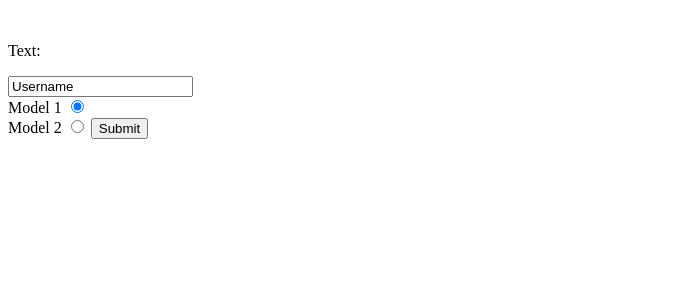
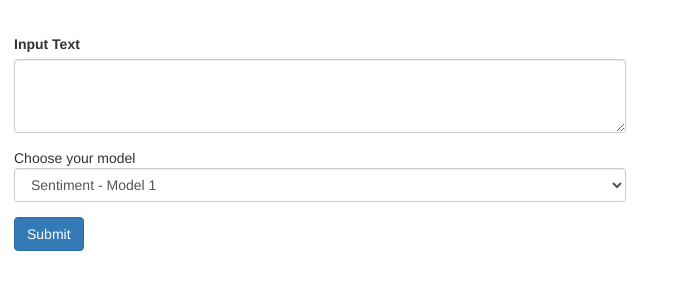
Before and after one commit to weifhu0124/democrat_republican_tweets, a Flask app: page / in a window 1280 px wide. Shown: the top 300 px of the page, without its empty margins (0-681 px from the left). Run offline with Flask 2, Linux system fonts and the light colour scheme; parts of the project's set-up code (start-up, migrations or seed data) failed here and were passed over; some libraries are stand-ins or nearby versions.

Commit message:
front end change

```diff
--- a/app/templates/index.html
+++ b/app/templates/index.html
@@ -6,16 +6,38 @@
 </head>
 <body>
 
+<div id="container" style="display:block;padding:1em;width:50%">
 
-<form action="/upload" method="post">
-<P>Text:</P> <input type="text" name="text" value="Username"><br>
-Model 1
-<input type="radio" checked="checked" name="model_type" value="model1" />
-<br />
-Model 2
-<input type="radio" name="model_type" value="model2" />
-<input type="submit" value="Submit" id = "submit">
-</form>
+    <form action="/upload" method="post">
+        <div class="form-group">
+            <label for="text">Input Text</label>
+            <textarea class="form-control text" id="text" name="text" rows="3"></textarea>
+        </div>
+        Choose your model
+        <div class="form-group">
+          <select class="form-control" name="model_type" id="inputModel">
+              <option value="model1"> Sentiment - Model 1 </option>
+              <option value="model2"> Political - Model 2</option>
+          </select>
+        </div>
+    <!--Model 1-->
+    <!--<input type="radio" checked="checked" name="model_type" value="model1" />-->
+    <!--<br />-->
+    <!--Model 2-->
+    <!--<input type="radio" name="model_type" value="model2" />-->
+
+    <!--<input type="submit" value="Submit" id = "submit">-->
+        <button type="submit" class="btn btn-primary">Submit</button>
+    </form>
+</div>
 
 </body>
+<!-- Latest compiled and minified CSS -->
+<link rel="stylesheet" href="https://maxcdn.bootstrapcdn.com/bootstrap/3.4.0/css/bootstrap.min.css">
+
+<!-- jQuery library -->
+<script src="https://ajax.googleapis.com/ajax/libs/jquery/3.4.0/jquery.min.js"></script>
+
+<!-- Latest compiled JavaScript -->
+<script src="https://maxcdn.bootstrapcdn.com/bootstrap/3.4.0/js/bootstrap.min.js"></script>
 </html>
```
